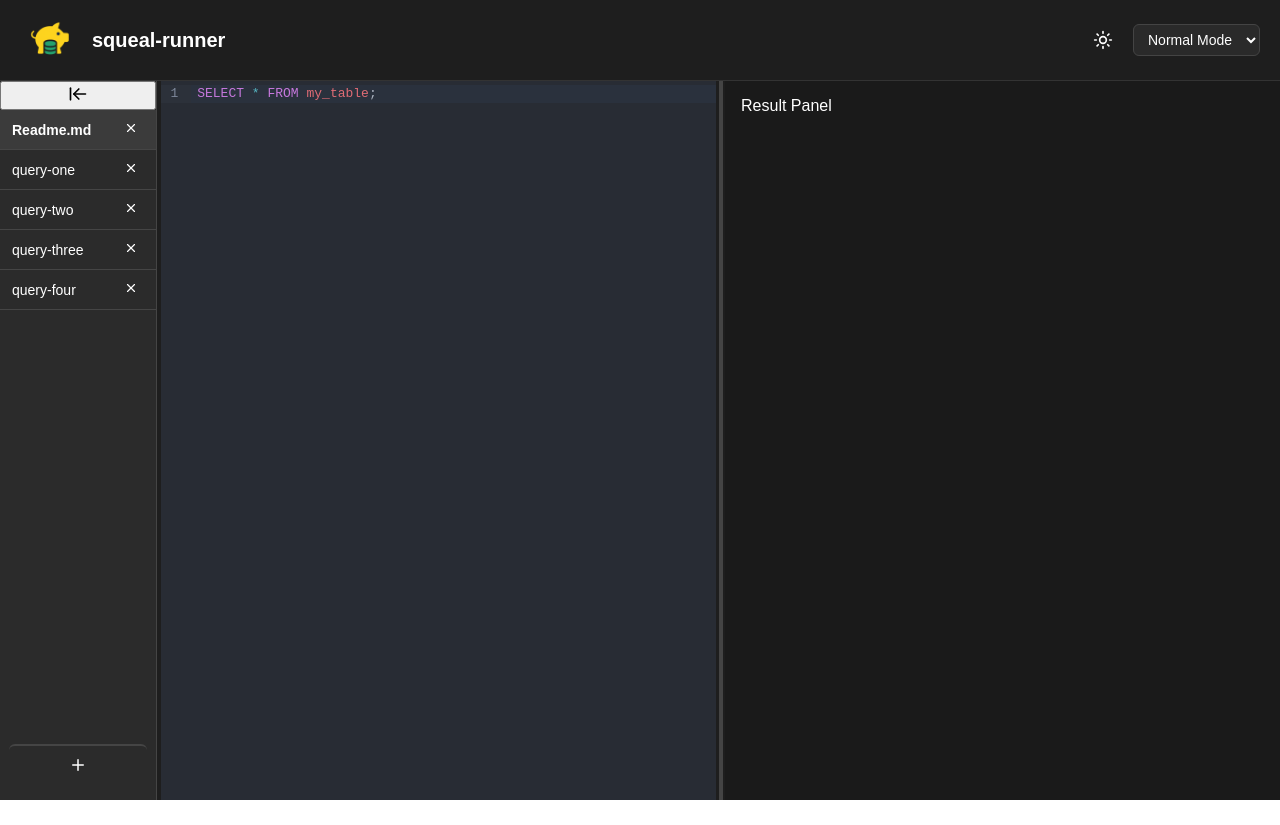
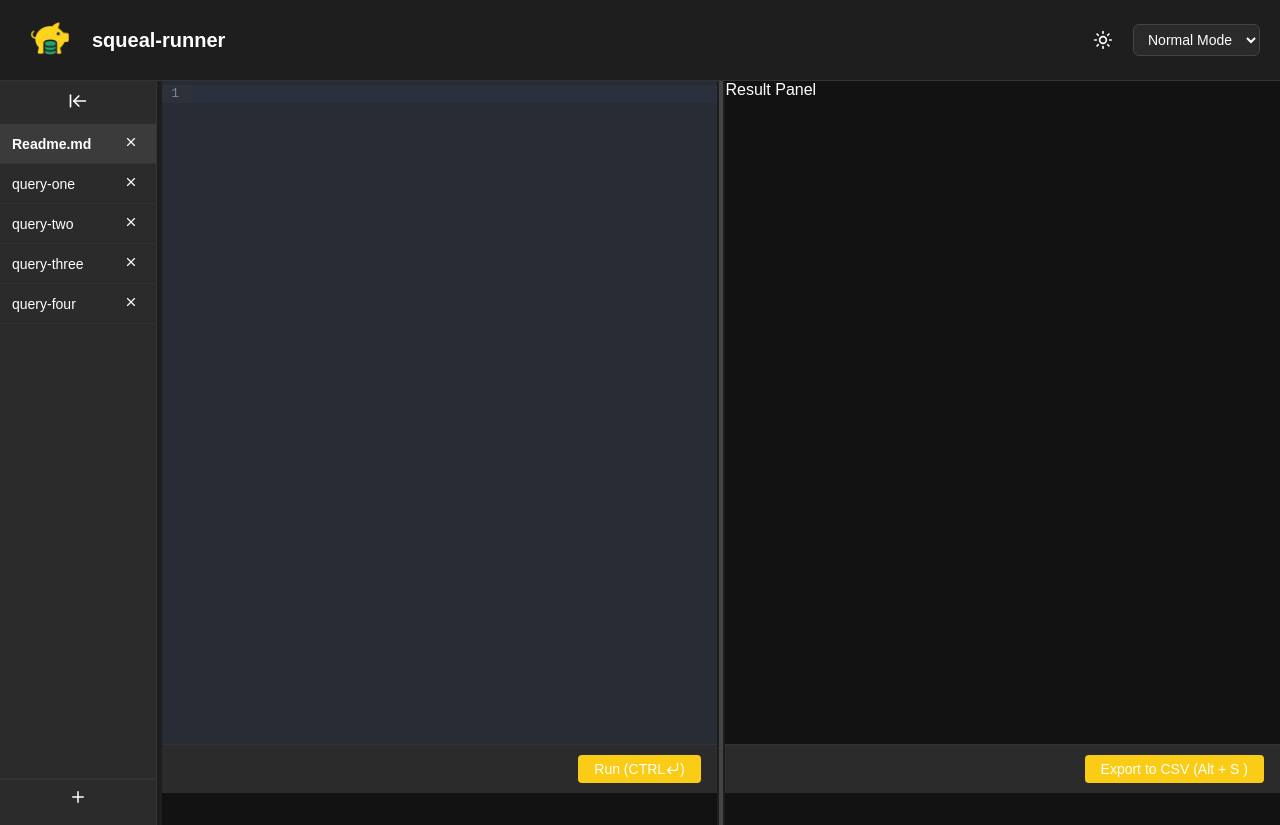
Before and after one commit to gnaaruag/squeal-runner, a React (Vite) app: page / in a window 1280 px wide. Before the commit the page ends 800 px from the top, so only its background shows below. Built offline with nearby package versions, Linux system fonts and the light colour scheme.

Commit message:
ui ready, except table display

```diff
--- a/src/App.css
+++ b/src/App.css
@@ -21,15 +21,13 @@ body.dark {
   --tab-text: #ffffff;
   --editor-bg: #121212;
   --split-line: #444;
-  --panel-border: #454545;
+  --panel-border: #333;
   --result-bg: #1a1a1a;
   --remove-btn-bg: #444;
   --hover-color: #facc15;
 }
 
-html, body, #root {
-  height: 100%;
-  width: 100%;
+body {
   margin: 0;
   font-family: var(--font);
   background-color: var(--bg);
@@ -37,30 +35,31 @@ html, body, #root {
   overflow: hidden;
 }
 
-/* Layout */
+/* --- Layout Containers --- */
+
 .split-container {
   display: flex;
   width: 100%;
-  height: calc(100vh - 56px); /* subtract navbar height */
+  height: calc(100vh - 56px); /* adjust for navbar height */
   overflow: hidden;
 }
 
-/* Vertical tab bar (VS Code style) */
 .vertical-tab-bar {
-  width: 180px;
   background-color: var(--tab-bg);
   display: flex;
   flex-direction: column;
   border-right: 1px solid var(--panel-border);
+  transition: width 0.2s ease;
+  overflow: hidden;
 }
 
-/* Scrollable list of tabs */
 .tab-list {
   flex: 1;
   overflow-y: auto;
 }
 
-/* Tab items */
+/* --- Tab Items --- */
+
 .tab {
   padding: 10px 12px;
   display: flex;
@@ -71,7 +70,9 @@ html, body, #root {
   border-bottom: 1px solid var(--panel-border);
   cursor: pointer;
   font-size: 14px;
-  user-select: none;
+  white-space: nowrap;
+  overflow: hidden;
+  text-overflow: ellipsis;
 }
 
 .tab:hover {
@@ -87,9 +88,9 @@ html, body, #root {
 .tab input {
   font-size: 13px;
   flex-grow: 1;
+  background: transparent;
   border: none;
-  background: transparent;
-  color: var(--text);
+  color: inherit;
 }
 
 .remove-tab-button {
@@ -99,45 +100,37 @@ html, body, #root {
   cursor: pointer;
 }
 
-.remove-tab-button:hover {
-  color: var(--hover-color);
+.add-tab-button {
+  margin: 6px auto;
+  background: transparent;
+  border: none;
+  font-size: 18px;
+  cursor: pointer;
+  color: var(--tab-text);
+  border-top: 2px solid var(--panel-border);
+  width: 100%;
+  padding: 8px 0;
 }
 
-/* Pinned add-tab button */
-.add-tab-button {
-  padding: 10px;
-  font-size: 18px;
+/* --- Collapse Toggle --- */
+
+.collapse-toggle {
   background: transparent;
   border: none;
-  color: var(--tab-text);
+  padding: 10px;
   cursor: pointer;
-  border-top: 2px solid var(--panel-border);
-  border-radius: 0;
-  margin: 1em 0.5em 2em 0.5em;
-  border-radius: 6px;
-  transition: background-color 0.2s ease;
+  font-size: 14px;
+  color: var(--text);
 }
 
-.add-tab-button:hover {
-  background-color: var(--tab-active-bg);
-  color: var(--hover-color);
+/* --- Resize Handle --- */
+
+.vertical-resize-handle {
+  width: 6px;
+  cursor: col-resize;
+  background: transparent;
 }
 
-/* Editor and Result panels */
-.left-panel, .right-panel {
-  height: 100%;
-  background-color: var(--editor-bg);
-  display: flex;
-  flex-direction: column;
-  overflow: hidden;
-}
-
-.code-editor-container {
-  flex: 1;
-  overflow: auto;
-}
-
-/* Split Line */
 .split-line-container {
   width: 10px;
   cursor: col-resize;
@@ -150,54 +143,87 @@ html, body, #root {
   width: 4px;
   background-color: var(--split-line);
   height: 100%;
-  transition: background-color 0.2s ease;
+  transition: background-color 0.2s;
 }
 
 .split-line-hovered {
   background-color: var(--hover-color);
 }
 
-/* Result Panel */
+/* --- Panels --- */
+
+.left-panel,
+.right-panel {
+  height: 100%;
+  display: flex;
+  flex-direction: column;
+  background-color: var(--editor-bg);
+  transition: background-color 0.3s, color 0.3s;
+}
+
+/* Scrollable content */
+.code-editor-container,
 .result-panel {
   flex: 1;
-  padding: 1rem;
-  background-color: var(--result-bg);
-  color: var(--text);
   overflow: auto;
 }
 
-/* Scrollbar styling */
+/* --- Sticky Footer Buttons --- */
+
+.editor-footer,
+.result-footer {
+  height: 48px;
+  flex-shrink: 0;
+  display: flex;
+  align-items: center;
+  justify-content: flex-end;
+  padding: 0 16px;
+  border-top: 1px solid var(--panel-border);
+  background-color: var(--tab-bg);
+  z-index: 5;
+  margin-bottom: 2em;
+}
+
+.run-button,
+.export-button {
+  padding: 6px 16px;
+  font-size: 14px;
+  border: none;
+  cursor: pointer;
+  background-color: var(--hover-color);
+  color: white;
+  border-radius: 4px;
+  display: flex;
+  justify-content: center;
+  transition: background 0.2s;
+}
+
+.run-button:hover,
+.export-button:hover {
+  filter: brightness(0.9);
+}
+
+/* --- Scrollbar Styling --- */
+
 *::-webkit-scrollbar {
   width: 8px;
   height: 8px;
 }
+
 *::-webkit-scrollbar-track {
   background: transparent;
 }
+
 *::-webkit-scrollbar-thumb {
   background-color: rgba(255, 255, 255, 0.1);
   border-radius: 4px;
 }
+
 *::-webkit-scrollbar-thumb:hover {
   background-color: rgba(255, 255, 255, 0.3);
 }
 
-.vertical-resize-handle {
-  width: 5px;
-  cursor: col-resize;
-  background-color: transparent;
-  transition: background-color 0.2s;
+body {
+  scrollbar-width: thin;
+  scrollbar-color: rgba(255, 255, 255, 0.2) transparent;
 }
-
-.vertical-resize-handle:hover {
-  background-color: var(--hover-color);
-}
-
-.tab-title {
-  flex-grow: 1;
-  min-width: 0;
-  overflow: hidden;
-  text-overflow: ellipsis;
-  white-space: nowrap;
-  display: inline-block;
-}
--- a/src/App.tsx
+++ b/src/App.tsx
@@ -1,7 +1,10 @@
+// App.tsx
+
 import React, { useState, useRef, useEffect, useCallback } from "react";
 import {
   ArrowLeftToLine,
   ArrowRightFromLine,
+  CornerDownLeft,
   MoreVertical,
   Plus,
   X,
@@ -9,6 +12,7 @@ import {
 import "./App.css";
 import CodeEditor from "./components/CodeEditor";
 import Navbar from "./components/Navbar";
+import { readme_text, tab1, tab2, tab3, tab4 } from "./consts/TabContent";
 
 interface Tab {
   id: string;
@@ -17,44 +21,35 @@ interface Tab {
 }
 
 const defaultTabs: Tab[] = [
-  { id: "tab-1", title: "Readme.md", code: "SELECT * FROM my_table;" },
-  { id: "tab-2", title: "query-one", code: "SELECT * FROM airlogs;" },
+  { id: "tab-1", title: "Readme.md", code: readme_text },
+  { id: "tab-2", title: "query-one", code: tab1 },
   {
     id: "tab-3",
     title: "query-two",
-    code: "SELECT * FROM airlogs WHERE flight_duration > 2;",
+    code: tab2,
   },
-  { id: "tab-4", title: "query-three", code: "SELECT * from users;" },
-  {
-    id: "tab-5",
-    title: "query-four",
-    code: "SELECT * from ufotable;",
-  },
+  { id: "tab-4", title: "query-three", code: tab3 },
+  { id: "tab-5", title: "query-four", code: tab4 },
 ];
 
 function App() {
   const containerRef = useRef<HTMLDivElement>(null);
-  const defaultContent = "SELECT * FROM my_table;";
-
   const [tabs, setTabs] = useState<Tab[]>(() => {
-    const storedTabs = localStorage.getItem("tabs");
-    if (storedTabs) {
-      try {
-        const parsed = JSON.parse(storedTabs);
-        return Array.isArray(parsed) && parsed.length > 0 ? parsed : defaultTabs;
-      } catch {
-        return defaultTabs;
-      }
+    try {
+      const stored = localStorage.getItem("tabs");
+      const parsed = stored ? JSON.parse(stored) : [];
+      return parsed.length > 0 ? parsed : defaultTabs;
+    } catch {
+      return defaultTabs;
     }
-    return defaultTabs;
   });
 
   const [activeTab, setActiveTab] = useState<string>(() => {
-    const storedActiveTab = localStorage.getItem("activeTab");
+    const storedActive = localStorage.getItem("activeTab");
     const storedTabs = localStorage.getItem("tabs");
     const tabs = storedTabs ? (JSON.parse(storedTabs) as Tab[]) : defaultTabs;
-    return storedActiveTab && tabs.some((t) => t.id === storedActiveTab)
-      ? storedActiveTab
+    return storedActive && tabs.some((t) => t.id === storedActive)
+      ? storedActive
       : tabs[0].id;
   });
 
@@ -105,15 +100,13 @@ function App() {
     (tabId: string) => {
       setTabs((prevTabs) => {
         const newTabs = prevTabs.filter((t) => t.id !== tabId);
-        return newTabs.length
-          ? newTabs
-          : [{ id: "tab-1", title: "Tab 1", code: defaultContent }];
+        return newTabs.length > 0 ? newTabs : defaultTabs;
       });
 
       setActiveTab((prev) => {
         if (prev === tabId) {
           const remaining = tabs.filter((t) => t.id !== tabId);
-          return remaining.length ? remaining[0].id : "tab-1";
+          return remaining.length ? remaining[0].id : defaultTabs[0].id;
         }
         return prev;
       });
@@ -121,15 +114,10 @@ function App() {
     [tabs]
   );
 
-  const handleEditTabTitle = (
-    e: React.ChangeEvent<HTMLInputElement>,
-    tabId: string
-  ) => {
+  const handleEditTabTitle = (e: React.ChangeEvent<HTMLInputElement>, tabId: string) => {
     const newTitle = e.target.value;
     setTabs((prevTabs) =>
-      prevTabs.map((tab) =>
-        tab.id === tabId ? { ...tab, title: newTitle } : tab
-      )
+      prevTabs.map((tab) => (tab.id === tabId ? { ...tab, title: newTitle } : tab))
     );
   };
 
@@ -145,8 +133,7 @@ function App() {
         Math.min(
           100,
           ((e.clientX - container.left - tabBarWidth) /
-            (container.width - tabBarWidth)) *
-            100
+            (container.width - tabBarWidth)) * 100
         )
       );
       setSplitPosition(newPos);
@@ -203,9 +190,9 @@ function App() {
             onClick={() => setIsSidebarCollapsed(!isSidebarCollapsed)}
           >
             {isSidebarCollapsed ? (
-              <ArrowRightFromLine size={20} />
+              <ArrowRightFromLine size={20} stroke="currentColor" />
             ) : (
-              <ArrowLeftToLine size={20} />
+              <ArrowLeftToLine size={20} stroke="currentColor" />
             )}
           </button>
 
@@ -272,6 +259,9 @@ function App() {
               />
             )}
           </div>
+          <div className="editor-footer">
+            <button className="run-button">Run (CTRL {" "} <CornerDownLeft size={15}/>)</button>
+          </div>
         </div>
 
         <div
@@ -289,11 +279,11 @@ function App() {
           </div>
         </div>
 
-        <div
-          className="right-panel"
-          style={{ width: `${100 - splitPosition}%` }}
-        >
+        <div className="right-panel" style={{ width: `${100 - splitPosition}%` }}>
           <div className="result-panel">Result Panel</div>
+          <div className="result-footer">
+          <button className="run-button">Export to CSV (Alt {"  + S "})</button>
+          </div>
         </div>
       </div>
     </>
--- /dev/null
+++ b/src/consts/TabContent.ts
@@ -0,0 +1,6 @@
+export const readme_text: string = "";
+
+export const tab1: string = "SELECT * FROM airlogs;"
+export const tab2: string = "SELECT * FROM airlogs WHERE flight_duration > 2;"
+export const tab3: string = "SELECT * from users;"
+export const tab4: string = "SELECT * from ufotable;"
```
